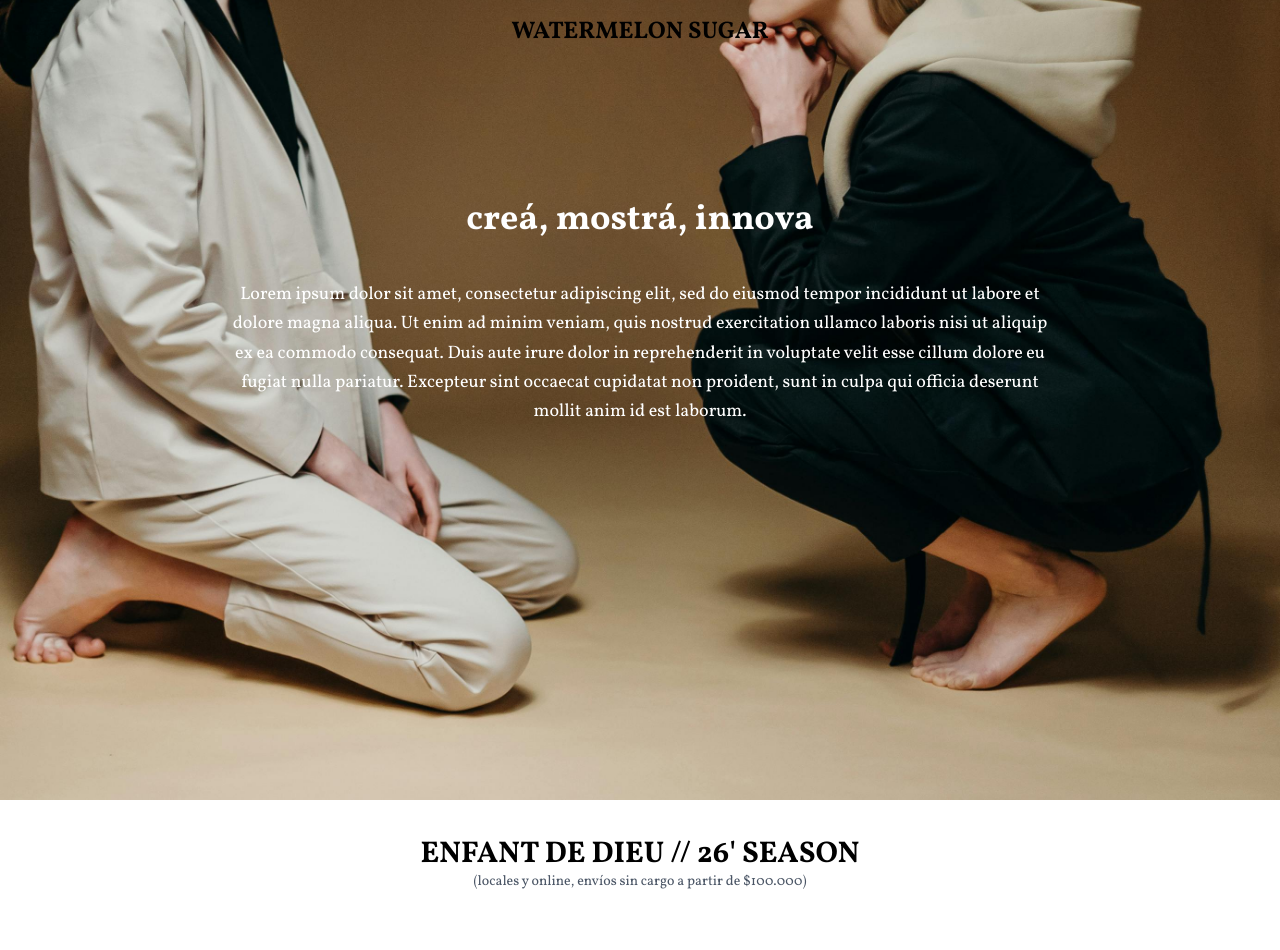
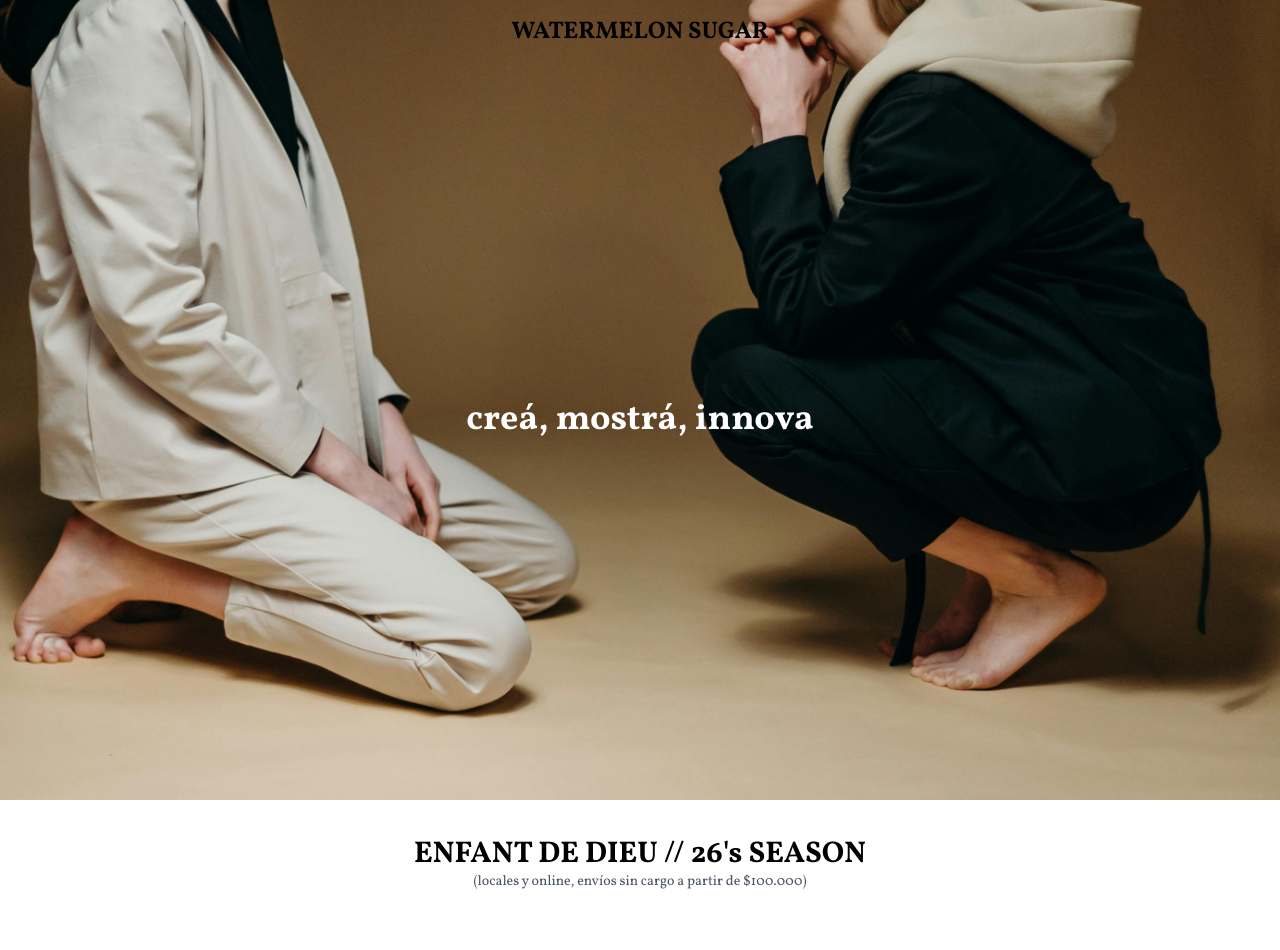
Before and after one commit to AlarconEzequiel285/minitienda, a Next.js app: page / in a window 1280 px wide. Shown: the top 950 px of the page. Built offline with nearby package versions, Linux system fonts and the light colour scheme.

Commit message:
problemas de eslint solucionados

```diff
--- a/src/app/page.tsx
+++ b/src/app/page.tsx
@@ -110,12 +110,9 @@ export default function Home() {
         {/* Contenido sobre la imagen de fondo */}
         <div className="relative z-10 max-w-4xl mx-auto px-4 sm:px-6 lg:px-8 py-50">
           <div className="text-center">
-            <h2 className="text-4xl font-semibold text-white mb-10">
+            <h2 className="text-4xl font-semibold text-white mt-50">
               creá, mostrá, innova
             </h2>
-            <p className="text-white text-lg leading-relaxed">
-              Lorem ipsum dolor sit amet, consectetur adipiscing elit, sed do eiusmod tempor incididunt ut labore et dolore magna aliqua. Ut enim ad minim veniam, quis nostrud exercitation ullamco laboris nisi ut aliquip ex ea commodo consequat. Duis aute irure dolor in reprehenderit in voluptate velit esse cillum dolore eu fugiat nulla pariatur. Excepteur sint occaecat cupidatat non proident, sunt in culpa qui officia deserunt mollit anim id est laborum.
-            </p>
           </div>
         </div>
       </main>
@@ -127,7 +124,7 @@ export default function Home() {
             {/* Texto principal centrado */}
             <div className="flex-1 text-center">
               <h3 className="text-3xl font-bold text-black">
-                ENFANT DE DIEU // 26' SEASON
+                ENFANT DE DIEU // 26&apos;s SEASON
               </h3>
             </div>
           </div>
```
